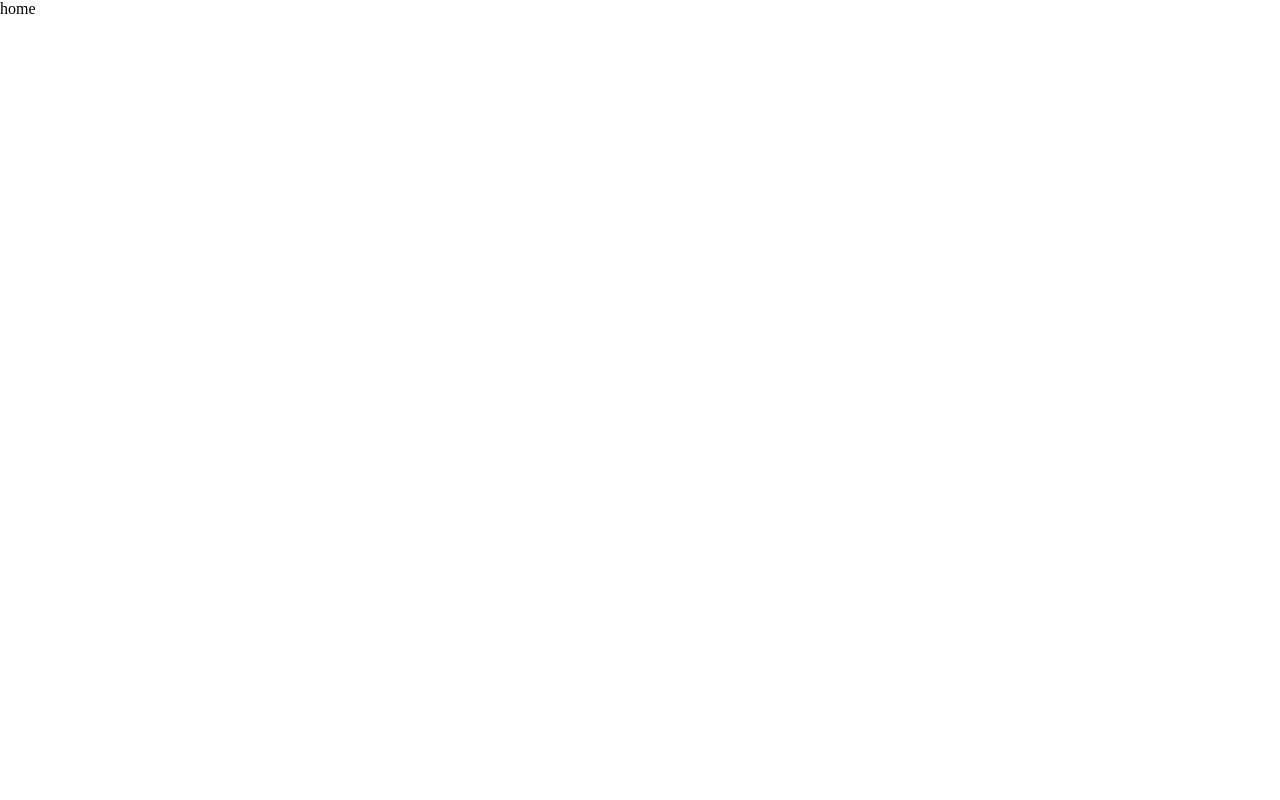
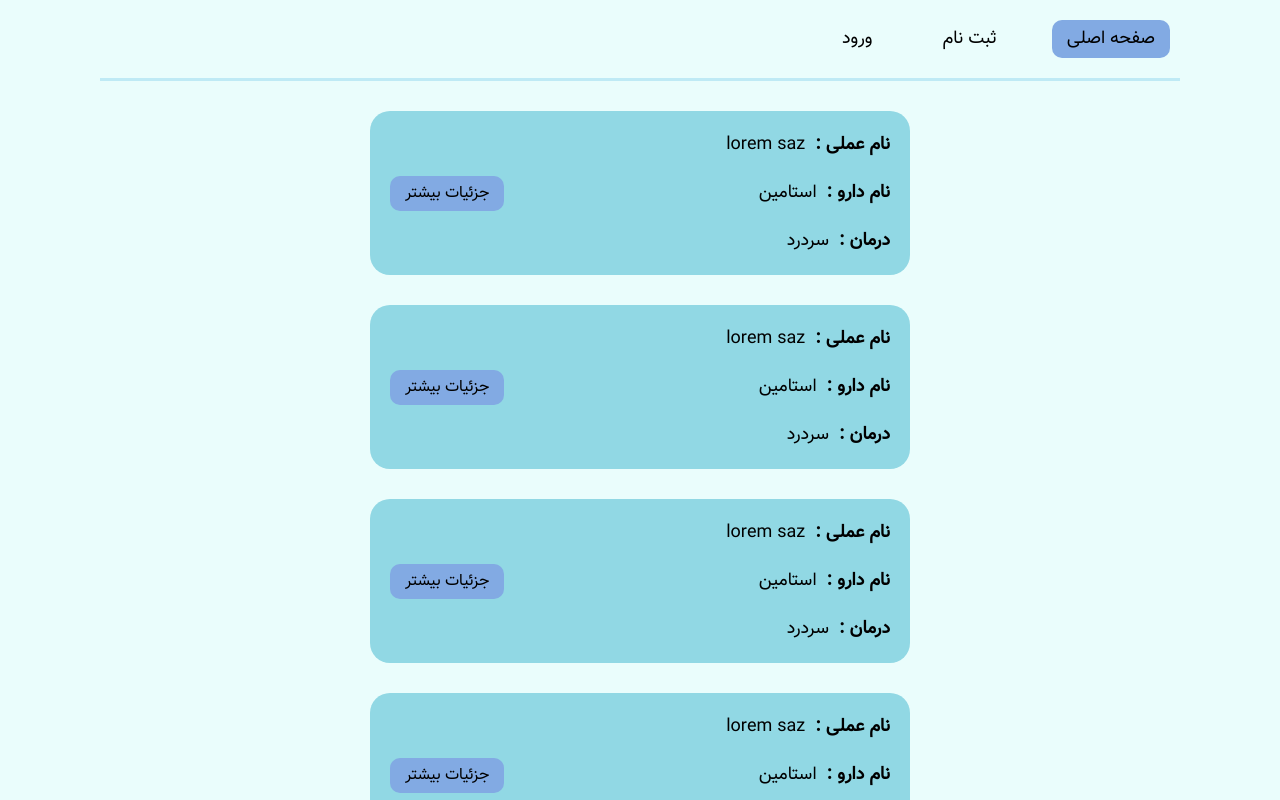
Before and after one commit to Alivolley/drug-list, a React (Create React App) app: page / in a window 1280 px wide. Shown: the top 800 px of the page. Built offline with nearby package versions, Linux system fonts and the light colour scheme.

Commit message:
home page template finished

```diff
--- /dev/null
+++ b/src/components/DrugItem/DrugItem.css
@@ -0,0 +1,40 @@
+.drugItem {
+   width: 50%;
+   margin: 3rem auto;
+   background-color: #91d8e4;
+   padding: 2rem;
+   border-radius: 2rem;
+   display: flex;
+   justify-content: space-between;
+   align-items: center;
+}
+
+.drugItem-right {
+   display: flex;
+   flex-direction: column;
+   gap: 2rem;
+}
+
+.drugItem-filed {
+   display: flex;
+   gap: 1rem;
+   font-size: 1.8rem;
+}
+
+.drugItem-filed__label {
+   font-weight: 700;
+}
+
+.drugItem-filed__answer {
+}
+
+.drugItem-left {
+}
+
+.drugItem-btn {
+   text-decoration: none;
+   color: black;
+   padding: 0.5rem 1.5rem;
+   border-radius: 1rem;
+   background-color: #82aae3;
+}
--- /dev/null
+++ b/src/components/DrugItem/DrugItem.jsx
@@ -0,0 +1,31 @@
+import React from "react";
+import { Link } from "react-router-dom";
+import "./DrugItem.css";
+
+const DrugItem = () => {
+   return (
+      <div className="drugItem">
+         <div className="drugItem-right">
+            <div className="drugItem-filed">
+               <label className="drugItem-filed__label">نام عملی :</label>
+               <p className="drugItem-filed__answer">lorem saz</p>
+            </div>
+            <div className="drugItem-filed">
+               <label className="drugItem-filed__label">نام دارو :</label>
+               <p className="drugItem-filed__answer">استامین</p>
+            </div>
+            <div className="drugItem-filed">
+               <label className="drugItem-filed__label">درمان :</label>
+               <p className="drugItem-filed__answer">سردرد</p>
+            </div>
+         </div>
+         <div className="drugItem-left">
+            <Link to="/drug/1" className="drugItem-btn">
+               جزئیات بیشتر
+            </Link>
+         </div>
+      </div>
+   );
+};
+
+export default DrugItem;
--- a/src/index.css
+++ b/src/index.css
@@ -1,13 +1,21 @@
+@font-face {
+   font-family: "vazir";
+   src: url(./assets/Fonts/Vazir.woff2);
+}
+
 html {
    font-size: 10px;
 }
 
 body {
    font-size: 1.6rem;
+   margin: 0 10rem;
+   background-color: #eafdfc;
 }
 
 * {
    padding: 0;
    margin: 0;
    box-sizing: border-box;
+   font-family: "vazir";
 }
--- a/src/layout/Header/Header.css
+++ b/src/layout/Header/Header.css
@@ -0,0 +1,19 @@
+.header {
+   direction: rtl;
+   display: flex;
+   gap: 4rem;
+   padding: 2rem 1rem;
+   border-bottom: 0.3rem solid #bfeaf5;
+}
+
+.header-link {
+   text-decoration: none;
+   color: black;
+   padding: 0.5rem 1.5rem;
+   border-radius: 1rem;
+   font-size: 1.8rem;
+}
+
+.header .active {
+   background-color: #82aae3;
+}
--- a/src/layout/Header/Header.jsx
+++ b/src/layout/Header/Header.jsx
@@ -1,8 +1,21 @@
 import React from "react";
+import { NavLink } from "react-router-dom";
 import "./Header.css";
 
 const Header = () => {
-   return <></>;
+   return (
+      <div className="header">
+         <NavLink to="/" className="header-link">
+            صفحه اصلی
+         </NavLink>
+         <NavLink to="/signup" className="header-link">
+            ثبت نام
+         </NavLink>
+         <NavLink to="/login" className="header-link">
+            ورود
+         </NavLink>
+      </div>
+   );
 };
 
 export default Header;
--- /dev/null
+++ b/src/pages/ChosenDrug/ChosenDrug.jsx
@@ -0,0 +1,8 @@
+import React from "react";
+import "./ChosenDrug.css";
+
+const ChosenDrug = () => {
+   return <div>chosen</div>;
+};
+
+export default ChosenDrug;
--- a/src/pages/Home/Home.css
+++ b/src/pages/Home/Home.css
@@ -0,0 +1,3 @@
+.home {
+   direction: rtl;
+}
--- a/src/pages/Home/Home.jsx
+++ b/src/pages/Home/Home.jsx
@@ -1,8 +1,18 @@
 import React from "react";
+import DrugItem from "../../components/DrugItem/DrugItem";
 import "./Home.css";
 
 const Home = () => {
-   return <div>home</div>;
+   return (
+      <div className="home">
+         <DrugItem />
+         <DrugItem />
+         <DrugItem />
+         <DrugItem />
+         <DrugItem />
+         <DrugItem />
+      </div>
+   );
 };
 
 export default Home;
--- a/src/utils/routes.js
+++ b/src/utils/routes.js
@@ -1,5 +1,9 @@
+import ChosenDrug from "../pages/ChosenDrug/ChosenDrug";
 import Home from "../pages/Home/Home";
 
-const routes = [{ path: "/", element: <Home /> }];
+const routes = [
+   { path: "/", element: <Home /> },
+   { path: "/drug/:id", element: <ChosenDrug /> },
+];
 
 export default routes;
```
Also changed, not shown: src/assets/Fonts/Vazir.woff2 (added), src/pages/ChosenDrug/ChosenDrug.css (added).
